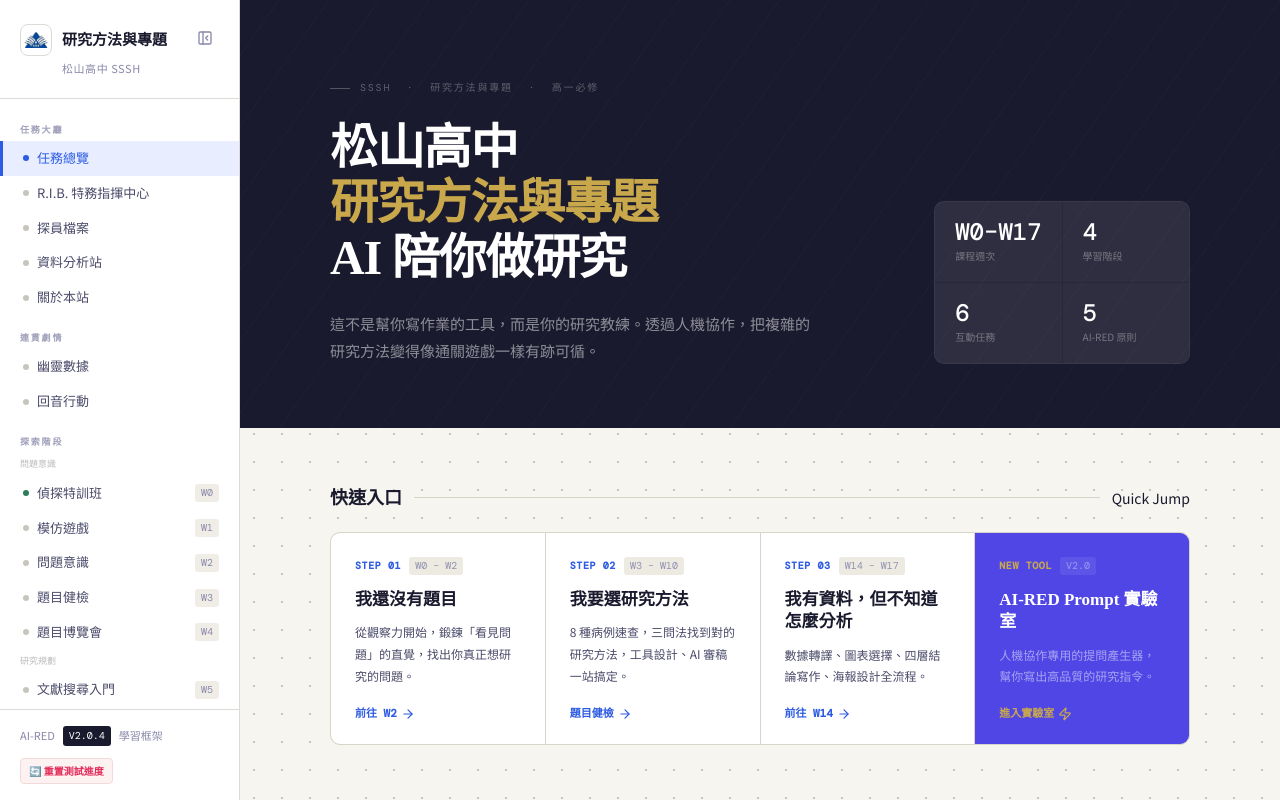
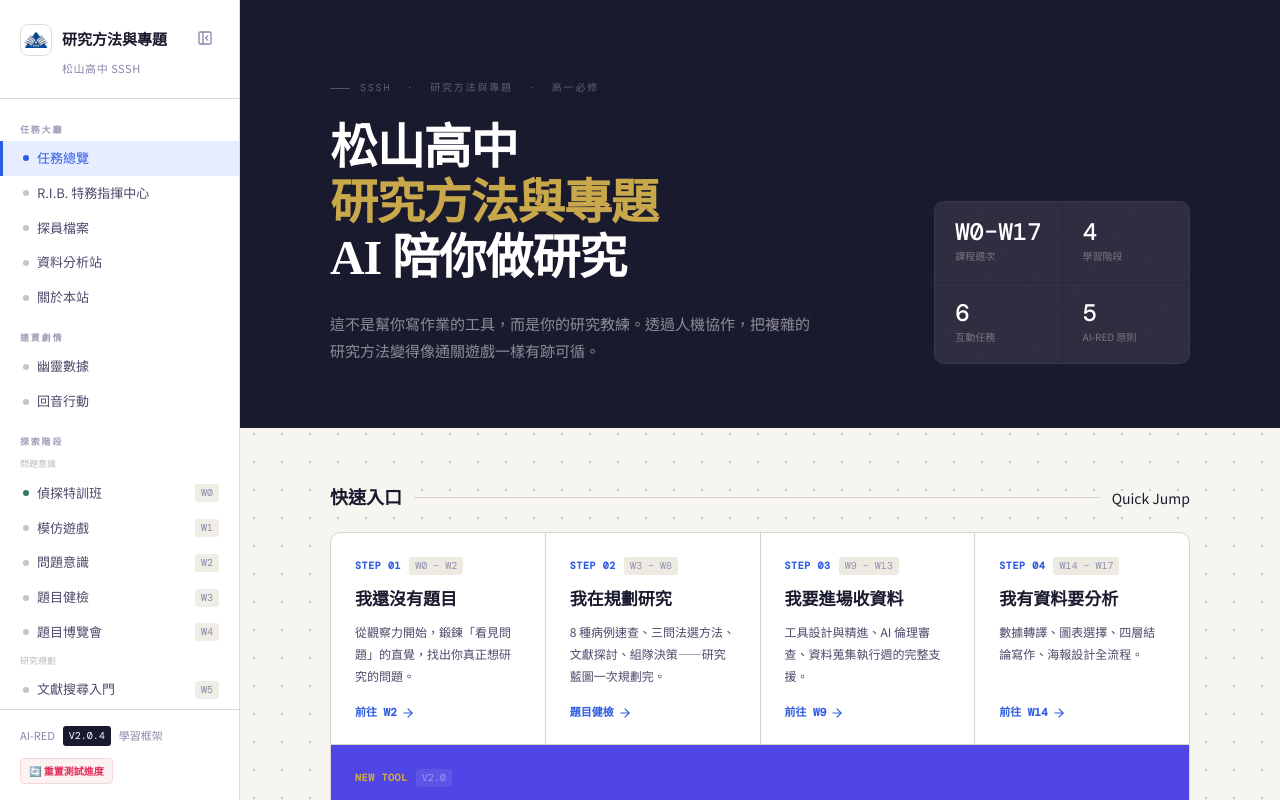
Before and after one commit to Ivanchen114/research-navigator, a React (Vite) app: page / in a window 1280 px wide. Shown: the top 800 px of the page. Built offline with nearby package versions, Linux system fonts and the light colour scheme; a web font is replaced by a local one.

Commit message:
更新: 2026-04-19 14:37

```diff
--- a/src/pages/AboutPage.jsx
+++ b/src/pages/AboutPage.jsx
@@ -289,9 +289,10 @@ export const AboutPage = () => {
               <h3>敘事驅動的情境遷移<span className="en">Narrative-Driven Transfer</span></h3>
             </div>
             <p>
-              《幽靈數據》五章劇情把觀察、訪談、問卷、文獻、實驗五種研究方法包進連貫的偵探故事，
-              讓學生在敘事壓力下做方法論判斷。這不是獎勵機制，而是情境遷移——
-              當學生在故事裡為虛構案件選擇研究方法時，他們正在練習的是真實研究中最核心的決策能力。
+              兩套系列共十章，把觀察、訪談、問卷、文獻、實驗五種研究方法包進偵探故事：
+              《幽靈數據》作為教學期間的情境錨點、《回聲》則以同樣五項技能換一套情境進行遷移練習。
+              學生在敘事壓力下做方法論判斷——這不是獎勵機制，而是情境遷移：
+              在故事裡為虛構案件選擇研究方法時，他們正在練的是真實研究中最核心的決策能力。
             </p>
             <div className="example">
               每章設計 Pass / Fail 二元結局與 Smart Retry 機制：失敗時回到選錯的場景重新選擇，而非退回起點。<br />
--- a/src/pages/Home.jsx
+++ b/src/pages/Home.jsx
@@ -199,6 +199,7 @@ export const Home = () => {
                 .jump-card:hover { background: #fdfcfa; transform: translateY(-2px); box-shadow: 0 4px 12px rgba(0,0,0,0.03); }
                 .jump-card.primary { background: var(--ink); }
                 .jump-card.primary:hover { background: #242436; }
+                .jump-card.full { grid-column: 1 / -1; }
                 .j-eyebrow {
                   display: flex; align-items: center; gap: 8px;
                   margin-bottom: 14px;
@@ -479,18 +480,24 @@ export const Home = () => {
             <div className="j-cta">前往 W2 <ArrowRight size={14} /></div>
           </Link>
           <Link className="jump-card" to="/w3">
-            <div className="j-eyebrow"><span className="j-step">Step 02</span><span className="j-range">W3 – W10</span></div>
-            <div className="j-title">我要選研究方法</div>
-            <div className="j-desc">8 種病例速查，三問法找到對的研究方法，工具設計、AI 審稿一站搞定。</div>
+            <div className="j-eyebrow"><span className="j-step">Step 02</span><span className="j-range">W3 – W8</span></div>
+            <div className="j-title">我在規劃研究</div>
+            <div className="j-desc">8 種病例速查、三問法選方法、文獻探討、組隊決策——研究藍圖一次規劃完。</div>
             <div className="j-cta">題目健檢 <ArrowRight size={14} /></div>
           </Link>
+          <Link className="jump-card" to="/w9">
+            <div className="j-eyebrow"><span className="j-step">Step 03</span><span className="j-range">W9 – W13</span></div>
+            <div className="j-title">我要進場收資料</div>
+            <div className="j-desc">工具設計與精進、AI 倫理審查、資料蒐集執行週的完整支援。</div>
+            <div className="j-cta">前往 W9 <ArrowRight size={14} /></div>
+          </Link>
           <Link className="jump-card" to="/w14">
-            <div className="j-eyebrow"><span className="j-step">Step 03</span><span className="j-range">W14 – W17</span></div>
-            <div className="j-title">我有資料，但不知道怎麼分析</div>
+            <div className="j-eyebrow"><span className="j-step">Step 04</span><span className="j-range">W14 – W17</span></div>
+            <div className="j-title">我有資料要分析</div>
             <div className="j-desc">數據轉譯、圖表選擇、四層結論寫作、海報設計全流程。</div>
             <div className="j-cta">前往 W14 <ArrowRight size={14} /></div>
           </Link>
-          <Link className="jump-card primary" style={{ background: '#4f46e5' }} to="/prompt-lab">
+          <Link className="jump-card primary full" style={{ background: '#4f46e5' }} to="/prompt-lab">
             <div className="j-eyebrow"><span className="j-step text-[#c7d2fe]">NEW Tool</span><span className="j-range bg-[#4338ca] text-[#a5b4fc] border-none">V2.0</span></div>
             <div className="j-title text-white">AI-RED Prompt 實驗室</div>
             <div className="j-desc text-indigo-100">人機協作專用的提問產生器，幫你寫出高品質的研究指令。</div>
@@ -540,12 +547,12 @@ export const Home = () => {
             </div>
           </div>
 
-          {/* Phase 3 裝備執行 W9–W13 */}
+          {/* Phase 3 實戰階段 W9–W13 */}
           <div className="phase">
             <div className="phase-head">
               <span className="ph-num">Phase 03</span>
               <span className="ph-divider"></span>
-              <span className="ph-title">裝備執行</span>
+              <span className="ph-title">實戰階段</span>
               <span className="ph-range">W9 – W13</span>
             </div>
             <div className="week-grid wg-5">
```
